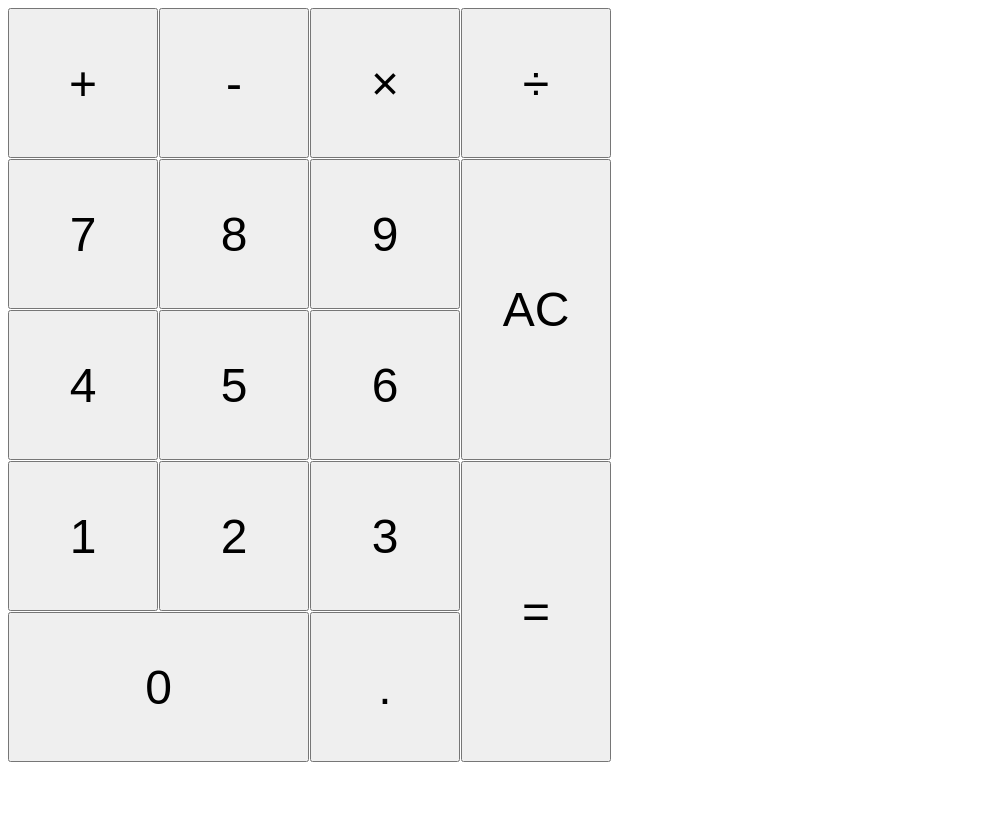
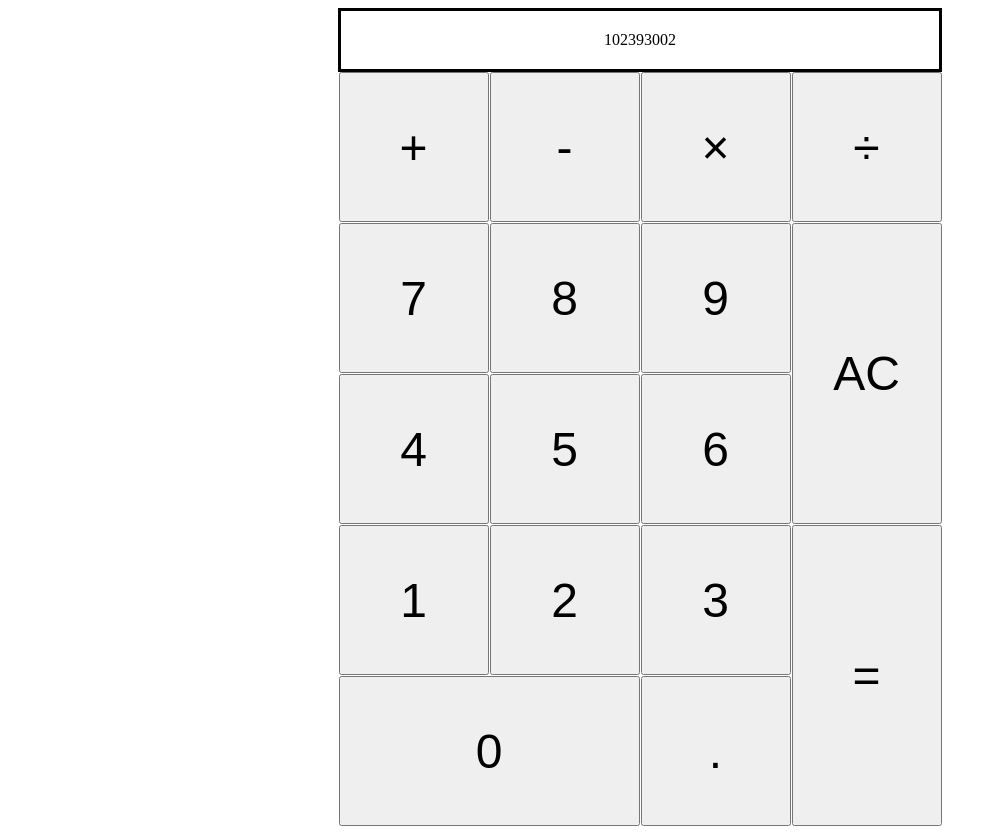
Before and after one commit to mango82/odin_calculator, a plain HTML site: page index.html in a window 1280 px wide. Shown: the whole page, without its empty margins (0-997 px from the left). Before the commit the page ends 800 px from the top, so only its background shows below. Drawn offline with Linux system fonts and the light colour scheme.

Commit message:
add calculator display

```diff
--- a/index.html
+++ b/index.html
@@ -8,6 +8,7 @@
     <link rel="stylesheet" href="style.css">
 </head>
 <body>
+    <header>102393002</header>
     <div id="button-container">
         <button>+</button>
         <button>-</button>
--- a/style.css
+++ b/style.css
@@ -1,5 +1,16 @@
+body {
+    display: flex;
+    flex-direction: column;
+    justify-content: center;
+}
+header {
+    align-self: center;
+    border: solid black;
+    padding: 20px 263px 20px 263px;
+}
 #button-container {
     display: grid;
+    justify-content: center;
     grid-template-columns: repeat(4, 150px);
     grid-auto-rows: 150px;
     grid-gap: 1px;
```
